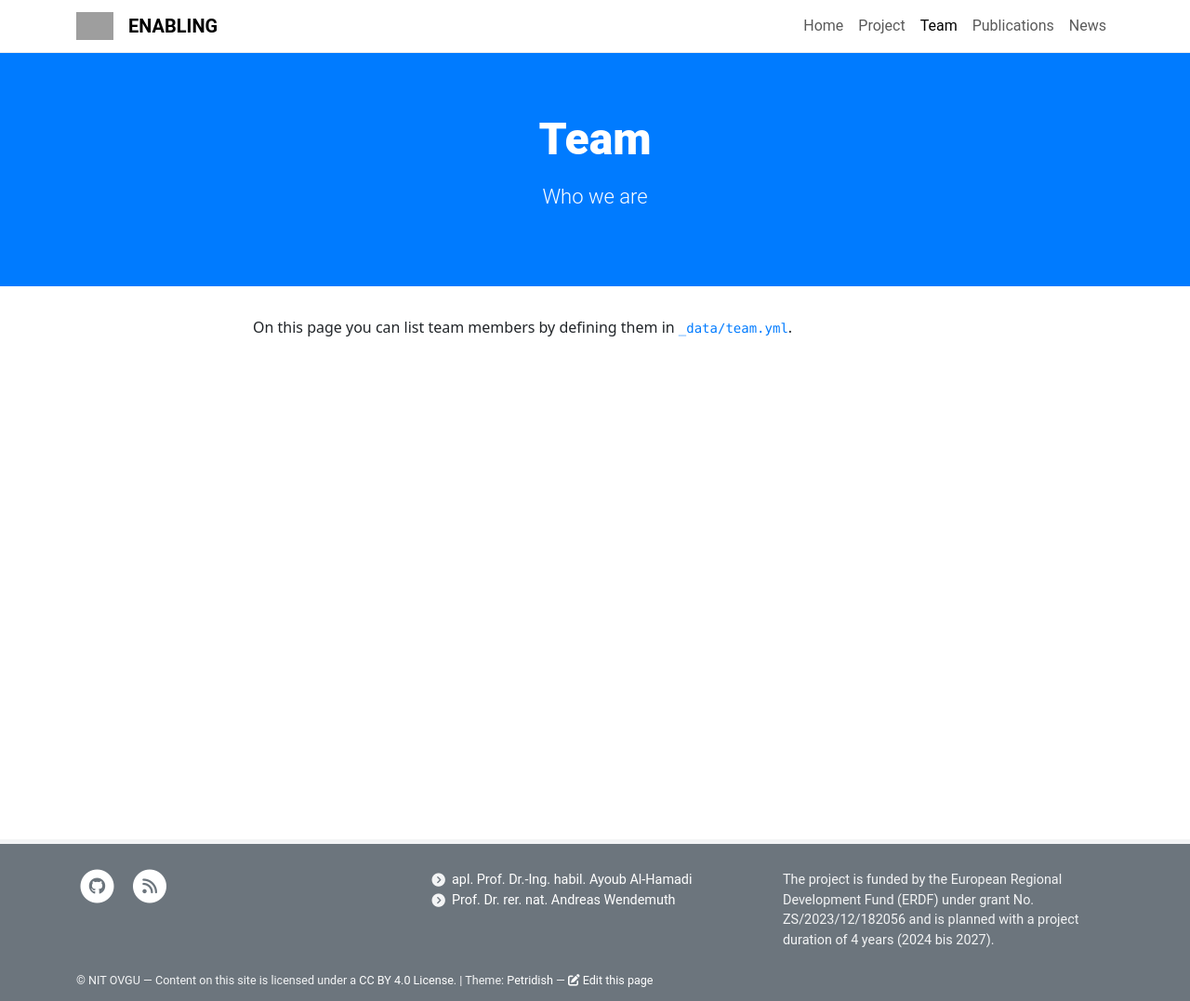
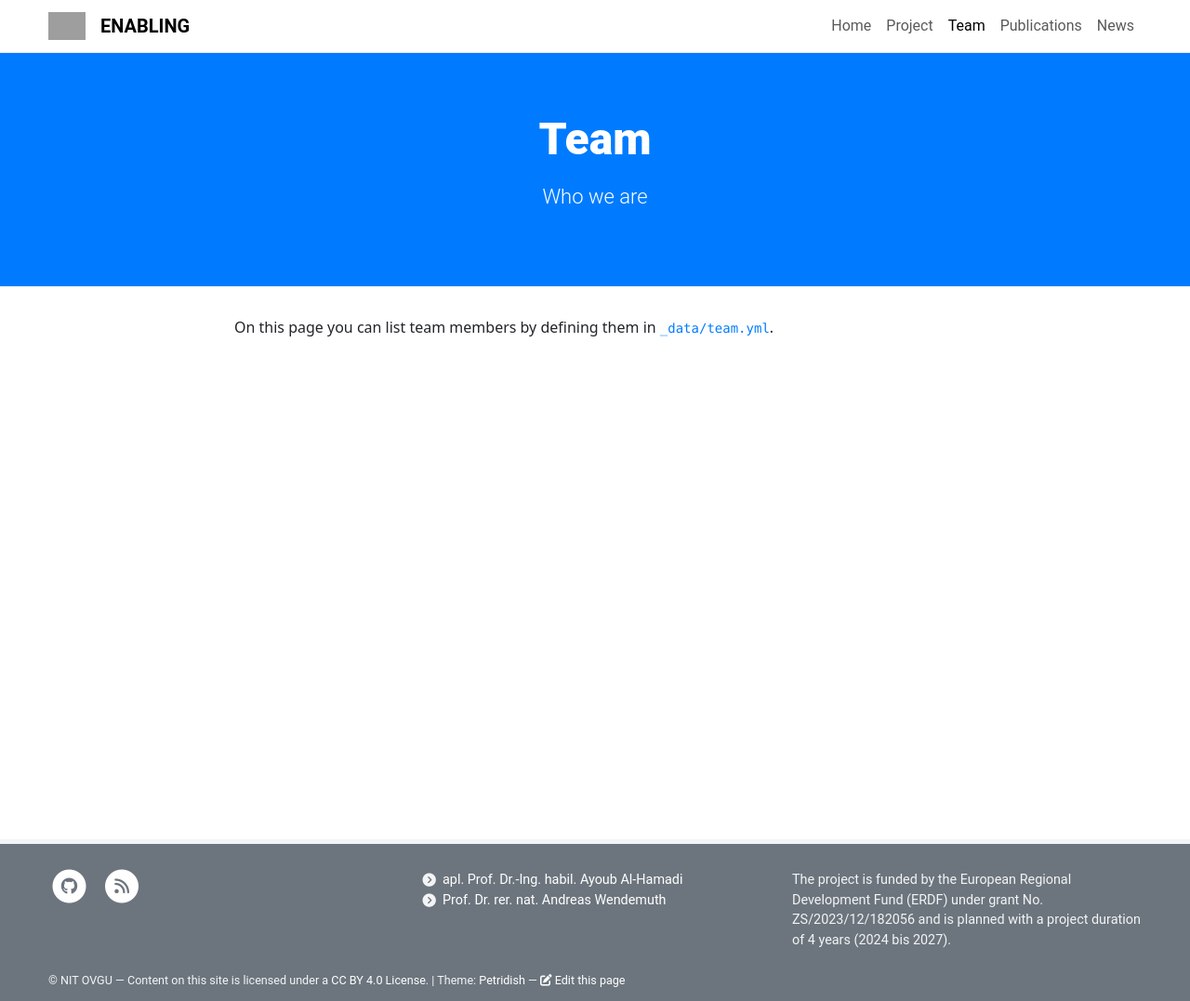
Before and after one commit to ovgu-nit/enabling, a Jekyll site: the page built from pages/team.md, in a window 1280 px wide. Shown: the whole page at 93% size. Built offline with Jekyll 4.4.1, drawn with Linux system fonts in a browser that asks for light colours; grey boxes are pictures that could not be loaded.

Commit message:
increase width

```diff
--- a/_sass/_main.scss
+++ b/_sass/_main.scss
@@ -4,3 +4,7 @@ body > main {
   min-height: calc(100vh - 54px); // Viewport height minus medium screen navbar height, to push footer to bottom
   padding-bottom: $grid-gutter-width; // Don't stick to footer
 }
+
+.container {
+  max-width: 1200px; // Adjust this value to your desired width
+}
```
